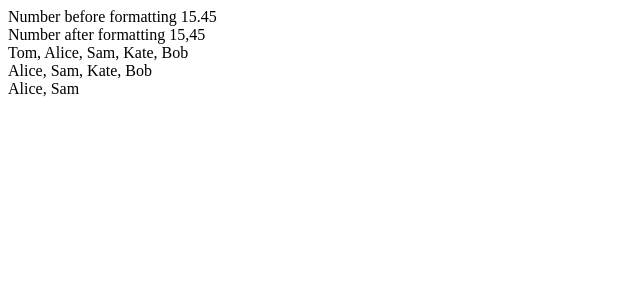
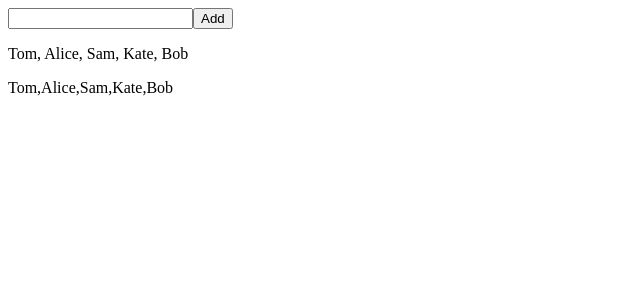
Before and after one commit to NurgaliyevS/Angular-Metanit, an Angular app: page / in a window 1280 px wide. Shown: the top 300 px of the page, without its empty margins (0-640 px from the left). Built offline with nearby package versions, Linux system fonts and the light colour scheme.

Commit message:
not pure pipes

```diff
--- a/src/app/app.component.html
+++ b/src/app/app.component.html
@@ -1,17 +1,8 @@
-<div>Number before formatting {{ x }}</div>
+<div>
+  <input type="text" #user />
+  <button (click)="addUser(user)">Add</button>
 
-<div>Number after formatting {{ x | format }}</div>
-
-<div>
-    {{users | join}}
+  <!-- <p *ngFor="let user of users">{{ user }}</p> -->
+  <p>{{ users | join }}</p>
+  <p>{{ users }} </p>
 </div>
-
-
-<div>
-    {{users | join:1}}
-</div>
-
-
-<div>
-    {{users | join:1:3}}
-</div>
--- a/src/app/app.component.ts
+++ b/src/app/app.component.ts
@@ -11,4 +11,8 @@ export class AppComponent {
   x: number = 15.45;
 
   users = ["Tom", "Alice", "Sam", "Kate", "Bob"];
+
+  addUser(user: any){
+    this.users.push(user.value);
+  }
 }
--- a/src/app/join.pipe.ts
+++ b/src/app/join.pipe.ts
@@ -2,19 +2,24 @@ import { Pipe, PipeTransform } from '@angular/core';
 
 @Pipe({
   name: 'join',
+  pure: false
 })
 export class JoinPipe implements PipeTransform {
-  transform(array: any, start?: any, end?: any) {
-    let result = array;
+  // transform(array: any, start?: any, end?: any) {
+  //   let result = array;
 
-    if (start) {
-      if (end) {
-        result = array.slice(start, end);
-      } else {
-        result = array.slice(start, result.length);
-      }
-    }
+  //   if (start) {
+  //     if (end) {
+  //       result = array.slice(start, end);
+  //     } else {
+  //       result = array.slice(start, result.length);
+  //     }
+  //   }
 
-    return result.join(', ');
+  //   return result.join(', ');
+  // }
+
+  transform(array: any, ...args: any[]) {
+    return array.join(', ')
   }
 }
```
